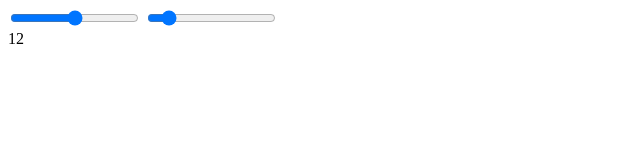
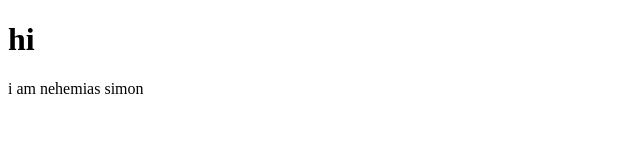
Before and after one commit to NehemiasS/aprendiendo-git, a plain HTML site: page index.html in a window 1280 px wide. Shown: the whole page, without its empty margins (0-640 px from the left). Drawn offline with Linux system fonts and the light colour scheme.

Commit message:
archivo index html modificado

```diff
--- a/index.html
+++ b/index.html
@@ -3,14 +3,10 @@
 <head>
     <meta charset="UTF-8">
     <meta name="viewport" content="width=device-width, initial-scale=1.0">
-    <title>texto</title>
+    <title>nehemias git </title>
 </head>
 <body>
-    <input type="range">
-    <input type="range" min="0" max="100" value="12"/>
-<div><span>12</span></div>
-<br>
-<br>
-<p></p>
+   <h1>hi</h1>
+<p>i am nehemias simon</p>
 </body>
 </html>
```
